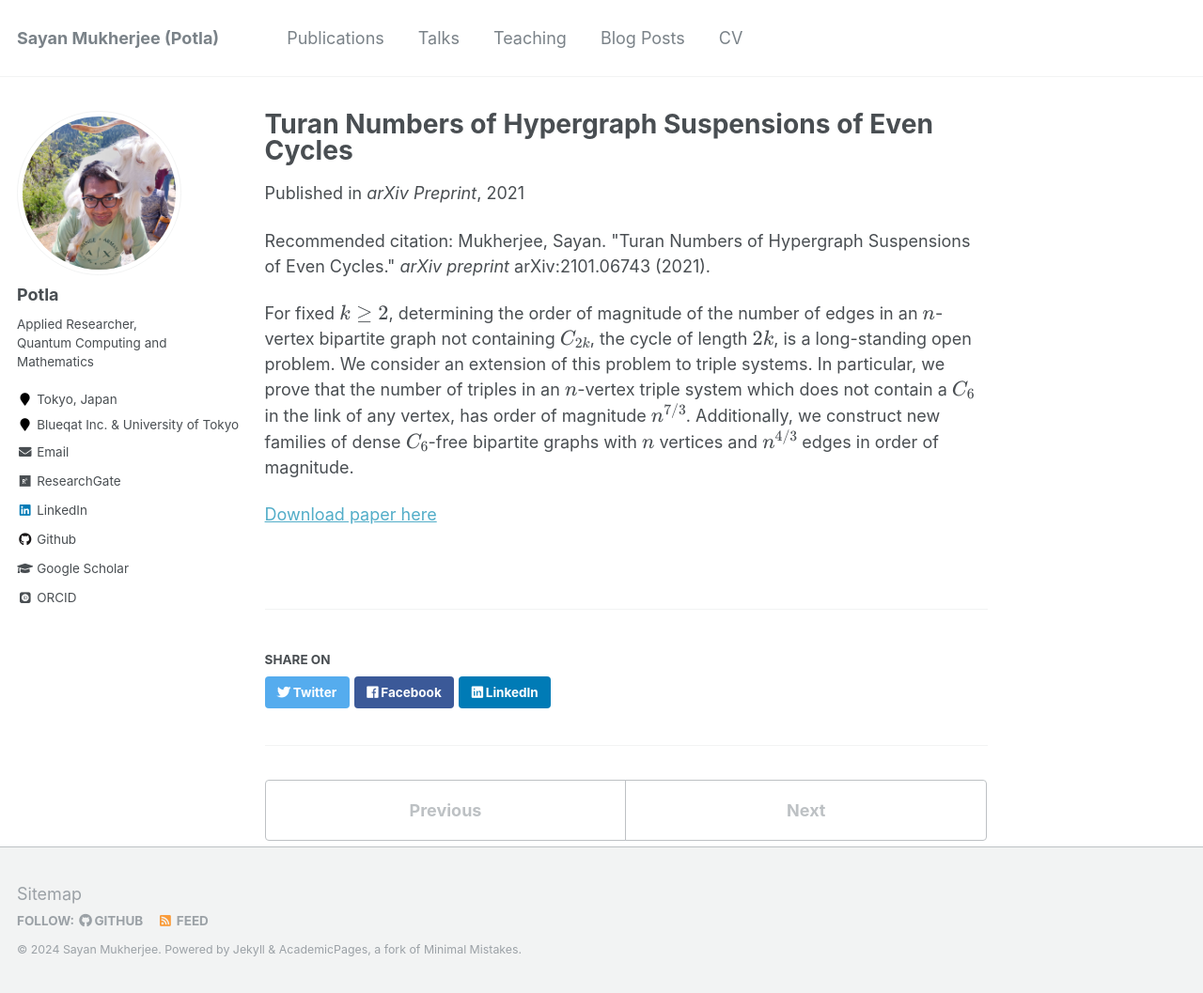
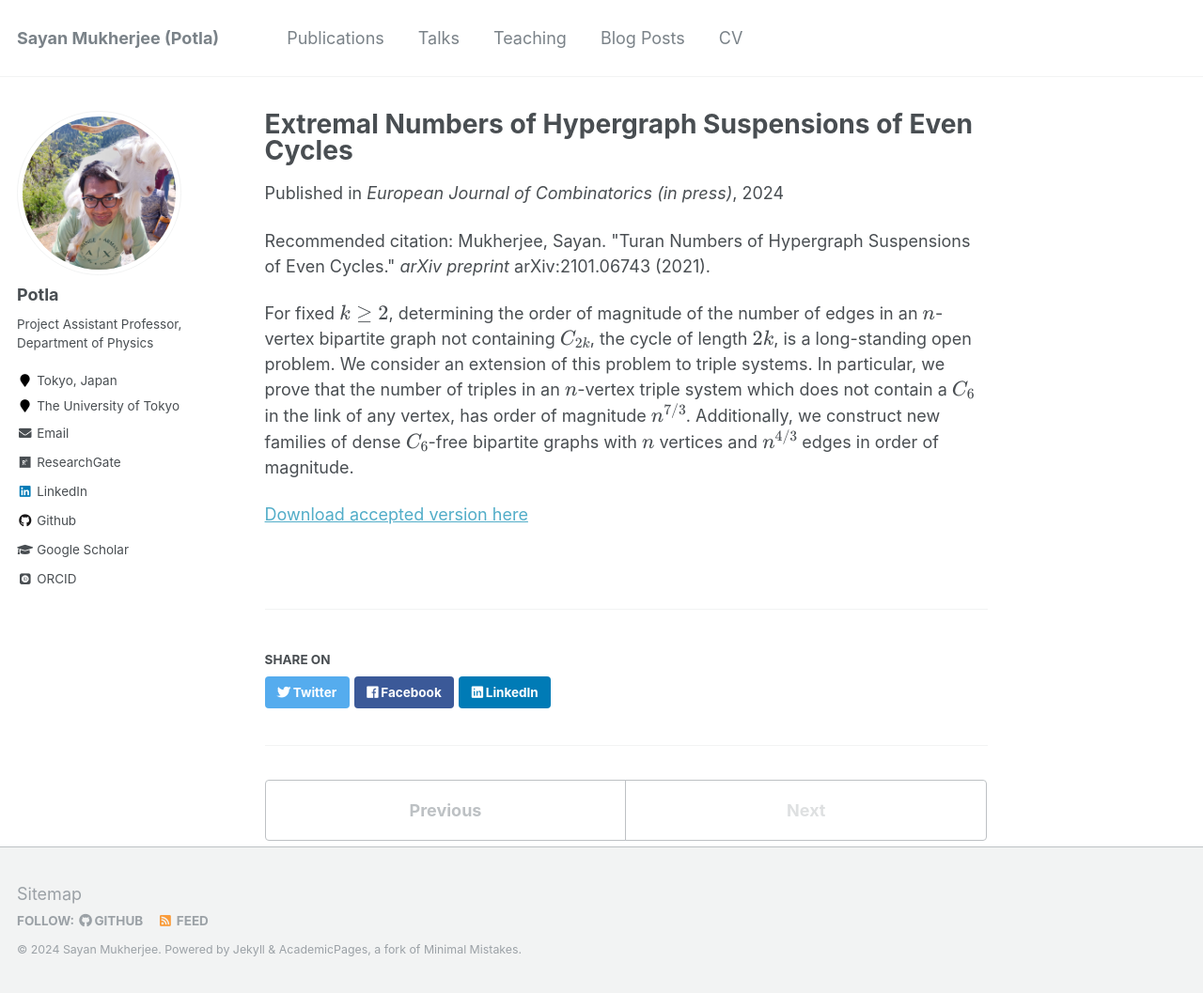
Before and after one commit to Potla1995/potla1995.github.io, a Jekyll site: the page built from _publications/2024-02-05-hypergraphSuspension.md, in a window 1280 px wide and 1057 px high. Shown: the whole window at 94% size. Built offline with Jekyll 4.4.1, drawn with Linux system fonts in a browser that asks for light colours; some web fonts are replaced; formulas are drawn with MathJax 3.

Commit message:
Update publications and About page
- Add hypergraphDkq accepted version to publications.
- Update affiliation to UTokyo.

```diff
--- a/_config.yml
+++ b/_config.yml
@@ -82,12 +82,12 @@ analytics:
 author:
   name             : "Potla"
   avatar           : "profile.png"
-  bio              : "Applied Researcher, Quantum Computing and Mathematics"
+  bio              : "Project Assistant Professor, Department of Physics"
   location         : "Tokyo, Japan"
-  employer         : "Blueqat Inc. & University of Tokyo"
+  employer         : "The University of Tokyo"
   pubmed           :
   googlescholar    : "https://scholar.google.com/citations?user=1U95To0AAAAJ&hl=en"
-  email            : "mukherjee.sayan@mail.u-tokyo.ac.jp"
+  email            : "sayan@g.ecc.u-tokyo.ac.jp"
   researchgate     : "https://www.researchgate.net/profile/Sayan-Mukherjee-6"
   uri              :
   bitbucket        :
--- a/_publications/2021-01-17-hypergraphSuspension.md
+++ b/_publications/2024-02-05-hypergraphSuspension.md
@@ -1,10 +1,10 @@
 ---
-title: "Turan Numbers of Hypergraph Suspensions of Even Cycles"
+title: "Extremal Numbers of Hypergraph Suspensions of Even Cycles"
 collection: publications
 permalink: /publication/hypergraphSuspension
 excerpt: 'Turan numbers for hypergraph suspensions.'
-date: 2021-01-17
-venue: 'arXiv Preprint'
+date: 2024-02-05
+venue: 'European Journal of Combinatorics (in press)'
 paperurl:
 citation: 'Mukherjee, Sayan. "Turan Numbers of Hypergraph Suspensions of Even Cycles." <i>arXiv preprint</i> arXiv:2101.06743 (2021).'
 ---
@@ -13,4 +13,4 @@ We consider an extension of this problem to triple systems.
 In particular, we prove that the number of triples in an $n$-vertex triple system which does not contain a $C_6$ in the link of any vertex, has order of magnitude $n^{7/3}$.
 Additionally, we construct new families of dense $C_6$-free bipartite graphs with $n$ vertices and $n^{4/3}$ edges in order of magnitude.
 
-[Download paper here](https://arxiv.org/pdf/2101.06743.pdf)
+[Download accepted version here](/files/hypergraphDkq.pdf)
```
Also changed, not shown: _pages/about.md (+4 -3 lines), _publications/2024-01-10-hatP4free.md (+1 -1 lines), 1 other file.
